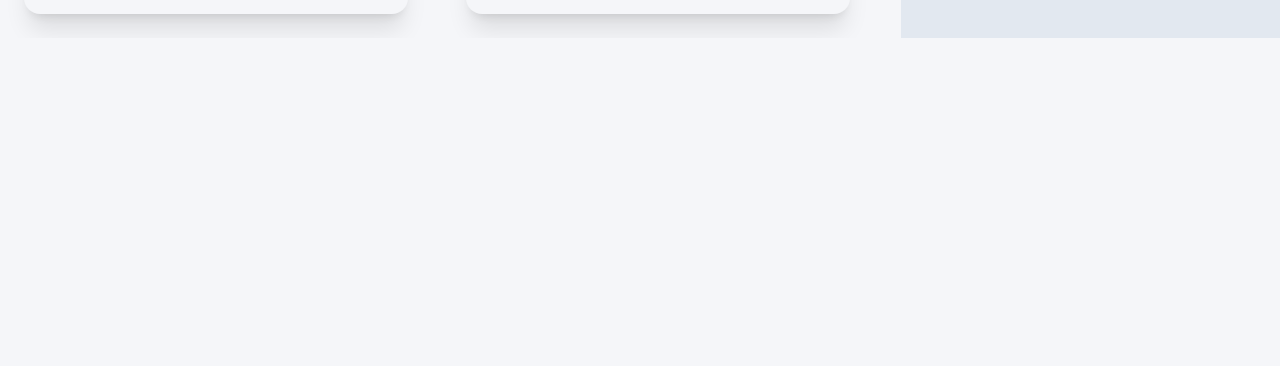
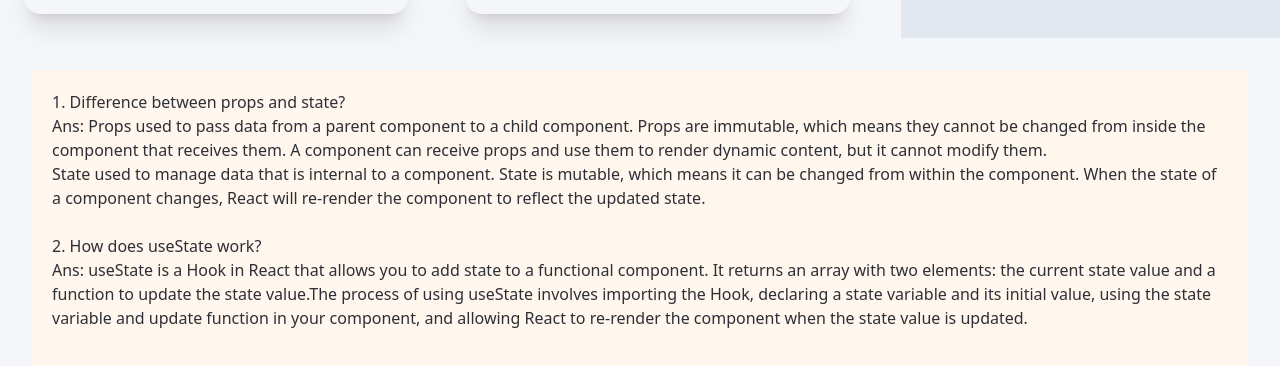
Before and after one commit to ForidaSweety/knowledge-house, a React (Vite) app: page / in a window 1280 px wide. Shown: the part 1182-1548 px from the top of the page. Before the commit the page ends 1220 px from the top, so only its background shows below. Built offline with nearby package versions, Linux system fonts and the light colour scheme.

Commit message:
ques& ans

```diff
--- a/src/App.jsx
+++ b/src/App.jsx
@@ -40,7 +40,23 @@ const App = () => {
           <SideCart readTime={readTime} titles={titles} ></SideCart>
         </div>
       </div>
+      <div className='m-8 bg-orange-50 p-5'>
+        <div>
+          <p>1. Difference between props and state?</p>
+          <p>Ans: Props used to pass data from a parent component to a child component. Props are immutable, which means they cannot be changed from inside the component that receives them. A component can receive props and use them to render dynamic content, but it cannot modify them.
+            <br />
+            State used to manage data that is internal to a component. State is mutable, which means it can be changed from within the component. When the state of a component changes, React will re-render the component to reflect the updated state.
+          </p>
+        </div>
+        <br />
+        <div>
+          <p>2. How does useState work?</p>
+          <p>Ans: useState is a Hook in React that allows you to add state to a functional component. It returns an array with two elements: the current state value and a function to update the state value.The process of using useState involves importing the Hook, declaring a state variable and its initial value, using the state variable and update function in your component, and allowing React to re-render the component when the state value is updated.</p>
+        </div>
+        <br />
 
+
+      </div>
 
     </div>
   );
--- a/src/component/SideCart/SideCart.jsx
+++ b/src/component/SideCart/SideCart.jsx
@@ -2,8 +2,12 @@ import React, { useEffect, useState } from 'react';
 
 const SideCart = ({ readTime ,titles}) => {
 
+let blogs = [];
+for(const blog of titles){
+    blogs.push(blog);
+}
+
 const [time,setTime] =useState(readTime);
-
 
     useEffect(() => {
         const getReadTime = localStorage.getItem("readTimes")
@@ -18,7 +22,9 @@ const [time,setTime] =useState(readTime);
             <div>
                 <p className='text-xl'> Bookmarked Blogs </p>
                 <div>
-                    <p>{titles.title}</p>
+                    {
+                        blogs.map(singleBlog=>{})
+                    }
                 </div>
             </div>
 
--- a/src/component/SingleData/SingleData.jsx
+++ b/src/component/SingleData/SingleData.jsx
@@ -38,6 +38,7 @@ const SingleData = ({singleValue ,handleReadTime,handleBlogTitle}) => {
                     </div>
                 </div>
             </div>
+
         </div>
     );
 };
```
